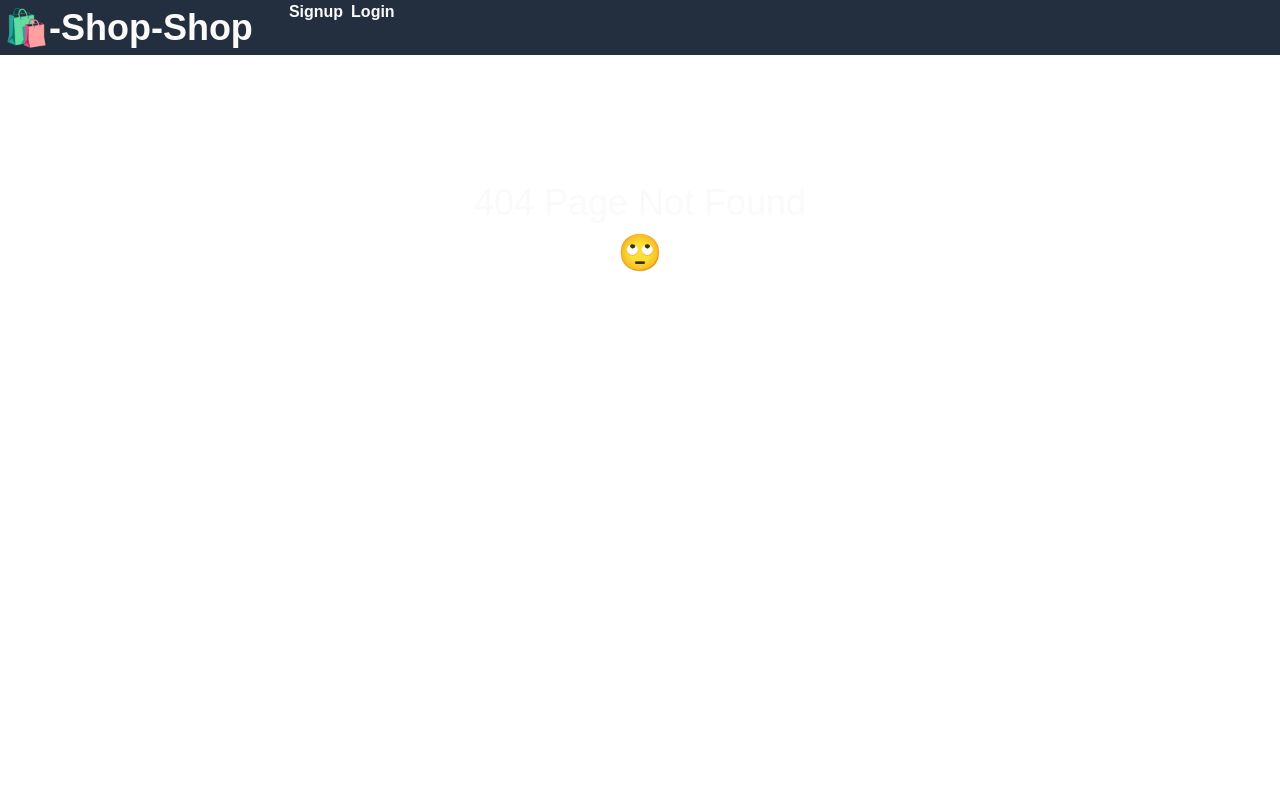
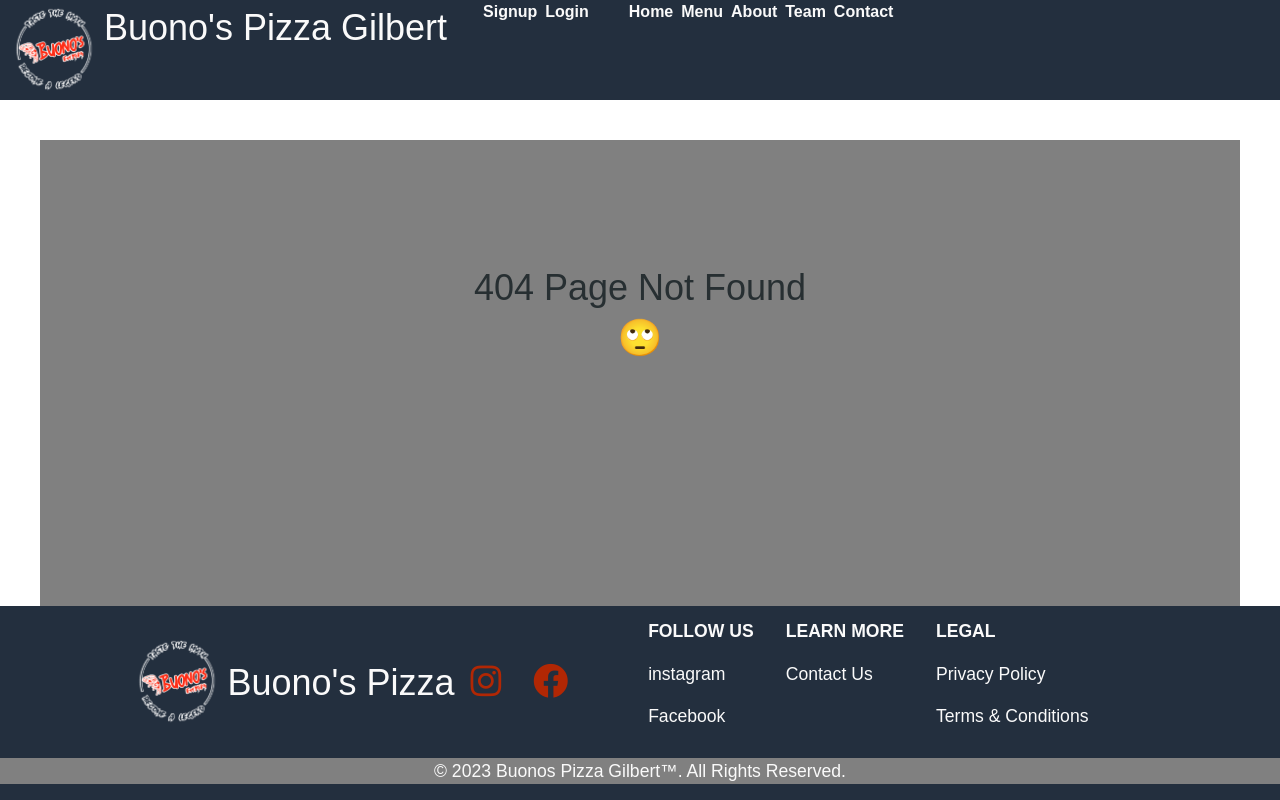
Before and after one commit to jeremiahmiranda79/buonos-pizza-3, a React (Create React App) app in the folder client/: page /team in a window 1280 px wide. Before the commit this address had no page. Built offline with nearby package versions, Linux system fonts and the light colour scheme; a web font is replaced by a local one; what google-maps-react would draw is missing.

Commit message:
fixed the routs/nav, added some style for footer/header/404 page

```diff
--- a/client/src/App.js
+++ b/client/src/App.js
@@ -19,6 +19,8 @@ import RegisterAccount from './Page/RegisterAccount';
 // import Team from './Page/Team';
 
 import Nav from './components/Nav';
+// import Header from './components/Header';
+import Footer from './components/Footer';
 
 import { StoreProvider } from "./utils/GlobalState";
 
@@ -46,6 +48,7 @@ function App() {
     <ApolloProvider client={client}>
       <Router>
         <div>
+          {/* <Header> */}
           <StoreProvider>
             <Nav/>
             <Routes>
@@ -70,11 +73,9 @@ function App() {
               />
 
               <Route
-                path="/details"
+                path="/products/:id"
                 element={<Details />}
               />
-
-
 
               <Route
                 path="*"
@@ -83,6 +84,7 @@ function App() {
 
             </Routes>
           </StoreProvider>
+          <Footer />
         </div>
       </Router>
     </ApolloProvider>
--- a/client/src/Page/NoMatch.js
+++ b/client/src/Page/NoMatch.js
@@ -3,7 +3,9 @@ import Jumbotron from "../components/Jumbotron";
 
 const NoMatch = () => {
   return (
-    <div>
+    <div
+      style={{paddingTop: 40, paddingLeft: 40, paddingRight: 40}}
+    >
       <Jumbotron>
         <h1>404 Page Not Found</h1>
         <h1>
--- a/client/src/components/Footer/index.css
+++ /dev/null
@@ -1,4 +0,0 @@
-.footer{
-    position: absolute !important;
-    bottom: 0 !important;
-}
--- a/client/src/components/Footer/index.js
+++ b/client/src/components/Footer/index.js
@@ -1,6 +1,5 @@
 import React from "react";
 import logo from "../../assets/bunos-background-transparent.png";
-import "./index.css";
 
 const Footer = () => {
   const icons = [
@@ -30,49 +29,40 @@ const Footer = () => {
             <i className={`${icon.name}`}></i>
           </a>
         ))}
-      </div>
-      {/* <div>
+
+        <div className="d-flex px-5 py-1">
+          <div className="mx-2 my-2 px-2">
+          <p><strong>FOLLOW US</strong></p>
           <div>
-                    <h1>Folow Us</h1>
-                    <div>
-                        <h3>instagram</h3>
-                        <h3>Facebook</h3>
+              <p>instagram</p>
+              <p>Facebook</p>
           </div>
         </div>
+
+        <div className="mx-2 my-2 px-2">
+          <p><strong>LEARN MORE</strong></p>
           <div>
-                    <h1>Learn More</h1>
-                    <div>
-                        <h3>Contact Us</h3>
+              <p>Contact Us</p>
           </div>
         </div>
+
+        <div className="mx-2 my-2 px-2">
+          <p><strong>LEGAL</strong></p>
           <div>
-                    <h1>Legal</h1>
-                    <div>
-                        <h3>Privacy Policy</h3>
-                        <h3>Terms & Conditions</h3>
+              <p>Privacy Policy</p>
+              <p>Terms & Conditions</p>
           </div>
         </div>
-                <div>
-                    <p>---------------------------------------------------------------------------------------------------------------------------------------------------</p>
+
         </div>
-                <div>
-                    <h1>
+
+      </div>
+
+      <center style={{backgroundColor: "gray"}}>
+        <p>
           © 2023 Buonos Pizza Gilbert™. All Rights Reserved.
-                    </h1>
-                    {
-                    icons.map((icon) => (
-                        <a
-                            href={icon.link}
-                            key={icon.name}
-                            target="_blank"
-                            rel="noreferrer"
-                            className="mx-3">
-                                <i className={`${icon.name}`}></i>
-                        </a>
-                    ))
-                }
-                </div>
-            </div> */}
+        </p>
+      </center>
     </footer>
   );
 };
--- a/client/src/components/Jumbotron/index.js
+++ b/client/src/components/Jumbotron/index.js
@@ -3,7 +3,7 @@ import React from "react";
 function Jumbotron({ children }) {
   return (
     <div
-      style={{ height: 560, clear: "both", paddingTop: 120, textAlign: "center" }}
+      style={{ height: 560, clear: "both", paddingTop: 120, textAlign: "center", backgroundColor: "gray" }}
     >
       {children}
     </div>
--- a/client/src/components/Nav/index.js
+++ b/client/src/components/Nav/index.js
@@ -2,7 +2,41 @@ import React from 'react';
 import Auth from "../../utils/auth";
 import { Link } from "react-router-dom";
 
+import logo from '../../assets/bunos-background-transparent.png';
+
 function Nav() {
+  function showNavigation1() {
+    return (
+      <ul className="flex-row">
+        <li className="mx-1">
+          <Link to="/">
+            Home
+          </Link>
+        </li>
+        <li className="mx-1">
+          <Link to="/menu">
+            Menu
+          </Link>
+        </li>
+        <li className="mx-1">
+          <Link to="/about">
+            About
+          </Link>
+        </li>
+        <li className="mx-1">
+          <Link to="/team">
+            Team
+          </Link>
+        </li>
+        <li className="mx-1">
+          <Link to="/contact">
+            Contact
+          </Link>
+        </li>
+      </ul>
+    )
+  }
+
   function showNavigation() {
     if (Auth.loggedIn()) {
       return (
@@ -40,16 +74,18 @@ function Nav() {
 
   return (
     <header className="flex-row px-1">
-      <h1>
-        <Link to="/">
-          <span role="img" aria-label="shopping bag">🛍️</span>
-          -Shop-Shop
-        </Link>
-      </h1>
 
+      <img className="header-logo" src={logo}/>
+
+      <h1>Buono's Pizza Gilbert</h1>
       <nav>
         {showNavigation()}
       </nav>
+
+      <nav>
+        {showNavigation1()}
+      </nav>
+
     </header>
   );
 }
--- a/client/src/components/ProductDetails2/index.js
+++ b/client/src/components/ProductDetails2/index.js
@@ -1,57 +1,59 @@
 import React, { useState, useEffect } from "react";
 import { toppings, sizes } from "../../utils/toppings";
 import { Link, useParams } from 'react-router-dom';
-// import { useQuery } from '@apollo/client';
+import { useQuery } from '@apollo/client';
 // import Cart from '../Cart';
 
-// import { useStoreContext } from '../../utils/GlobalState';
-// import {
+ import { useStoreContext } from '../../utils/GlobalState';
+ import {
 //   REMOVE_FROM_CART,
 //   UPDATE_CART_QUANTITY,
 //   ADD_TO_CART,
-//   UPDATE_PRODUCTS,
-// } from '../utils/actions';
-// import { QUERY_PRODUCTS } from '../utils/queries';
+   UPDATE_PIZZAS,
+} from '../../utils/actions';
+import { QUERY_PIZZAS } from '../../utils/queries';
 // import { idbPromise } from '../utils/helpers';
 // import spinner from '../assets/spinner.gif';
 
 const getFormattedPrice = (price) => `$${price.toFixed(2)}`;
 
 export default function ProductDetails() {
-  // const [state, dispatch] = useStoreContext();
-  // const { id } = useParams();
+  const [state, dispatch] = useStoreContext();
+  const { id } = useParams();
 
-  // const [currentProduct, setCurrentProduct] = useState({});
+  const [currentPizza, setCurrentPizza] = useState({});
 
-  // const { loading, data } = useQuery(QUERY_PRODUCTS);
-  // const { products, cart } = state;
+  const { loading, data } = useQuery(QUERY_PIZZAS);
+  const { pizzas } = state;
 
-  // useEffect(() => {
-  //   // already in global store
-  //   if (products.length) {
-  //     setCurrentProduct(products.find((product) => product._id === id));
-  //   }
-  //   // retrieved from server
-  //   else if (data) {
-  //     dispatch({
-  //       type: UPDATE_PRODUCTS,
-  //       products: data.products,
-  //     });
+  useEffect(() => {
+    // already in global store
+    if (pizzas.length) {
+      setCurrentPizza(pizzas.find((pizza) => pizza._id === id));
+    }
+    // retrieved from server
+    else if (data) {
+      dispatch({
+        type: UPDATE_PIZZAS,
+        pizzas: data.pizzas,
+      });
 
-  //     data.products.forEach((product) => {
-  //       idbPromise('products', 'put', product);
-  //     });
-  //   }
-  //   // get cache from idb
-  //   else if (!loading) {
-  //     idbPromise('products', 'get').then((indexedProducts) => {
-  //       dispatch({
-  //         type: UPDATE_PRODUCTS,
-  //         products: indexedProducts,
-  //       });
-  //     });
-  //   }
-  // }, [products, data, loading, dispatch, id]);
+      // data.pizzas.forEach((pizza) => {
+      //   idbPromise('pizzas', 'put', pizza);
+      // });
+    }
+    // get cache from idb
+    // else if (!loading) {
+    //   idbPromise('products', 'get').then((indexedProducts) => {
+    //     dispatch({
+    //       type: UPDATE_PRODUCTS,
+    //       products: indexedProducts,
+    //     });
+    //   });
+    // }
+  }, [pizzas, data, loading, dispatch, id]);
+
+  /////////////////////////////////////
 
   const [checkedState, setCheckedState] = useState(
     new Array(toppings.length).fill(false)
@@ -126,7 +128,35 @@ export default function ProductDetails() {
   };
 
   return (
-    <div className="">
+    <>
+      {currentPizza ? (
+         <div className="container my-1">
+         <Link to="/menu">← Back to Products</Link>
+
+         <h2>{currentPizza.pizzaName}</h2>
+
+         <p>{currentPizza.pizzaDescription}</p>
+
+         <p>
+           <strong>Price:</strong>${currentPizza.pizzaPrice}{' '}
+           {/* <button onClick={addToCart}>Add to Cart</button>
+           <button
+             disabled={!cart.find((p) => p._id === currentPizza._id)}
+             onClick={removeFromCart}
+           >
+             Remove from Cart
+           </button> */}
+         </p>
+
+         {/* <img
+           src={`/images/${currentProduct.image}`}
+           alt={currentPizza.name}
+         /> */}
+       </div>
+      ) : null}
+      {/* {loading ? <img src={spinner} alt="loading" /> : null}
+      <Cart /> */}
+      <div className="">
       <h3>Select Toppings</h3>
       <ul className="">
         {sizes.map(({ name, price }) => (
@@ -196,6 +226,11 @@ export default function ProductDetails() {
       </div>
 
     </div>
+    </>
+
+
+
+
 
 
   );
--- a/client/src/index.css
+++ b/client/src/index.css
@@ -42,7 +42,6 @@ h6 {
 
 h1 {
     font-size: 2.25rem;
-    color: var(--light);
 }
 
 h2 {
@@ -51,7 +50,6 @@ h2 {
 
 h3 {
     font-size: 1.75rem;
-    color: var(--light);
 }
 
 h4 {
@@ -69,8 +67,6 @@ h6 {
 p {
     font-size: 1.1rem;
     margin-top: 0;
-    color: var(--light);
-    color: var(--dark);
 }
 
 a {
@@ -91,16 +87,27 @@ header a {
     color: var(--light);
 }
 
+header h1 {
+    color: var(--light);
+}
+
 header .header-logo {
     height: 100px;
     width: 100px;
 }
 
+#root{
+    min-height: 100vh;
+    display: flex;
+    flex-direction: column;}
+
 footer {
     position: absolute;
-    bottom: 0;
+    position: fixed;
+    bottom: 0 !important;
     width: 100%;
     height: auto;
+    margin-top:auto;
     background-color: var(--primary);
 }
 
@@ -109,8 +116,20 @@ footer .footer-logo {
     width: 100px;
 }
 
+footer p {
+    color: var(--light);
+}
+
 footer a {
     font-size: 35px;
+}
+
+footer h1 {
+    color: var(--light);
+}
+
+footer h3 {
+    color: var(--light);
 }
 
 button {
```
Also changed, not shown: client/src/components/Header/index.js (deleted, +0 -14 lines). Lines whose indentation alone changed are shown as unchanged.
